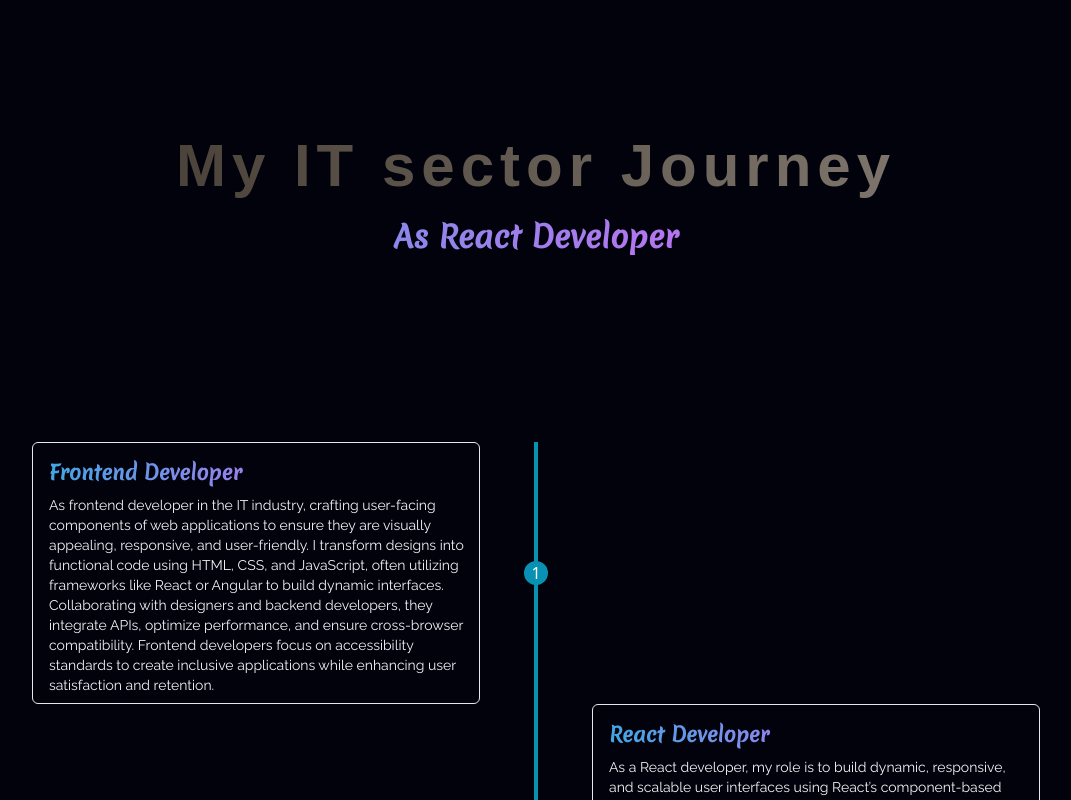
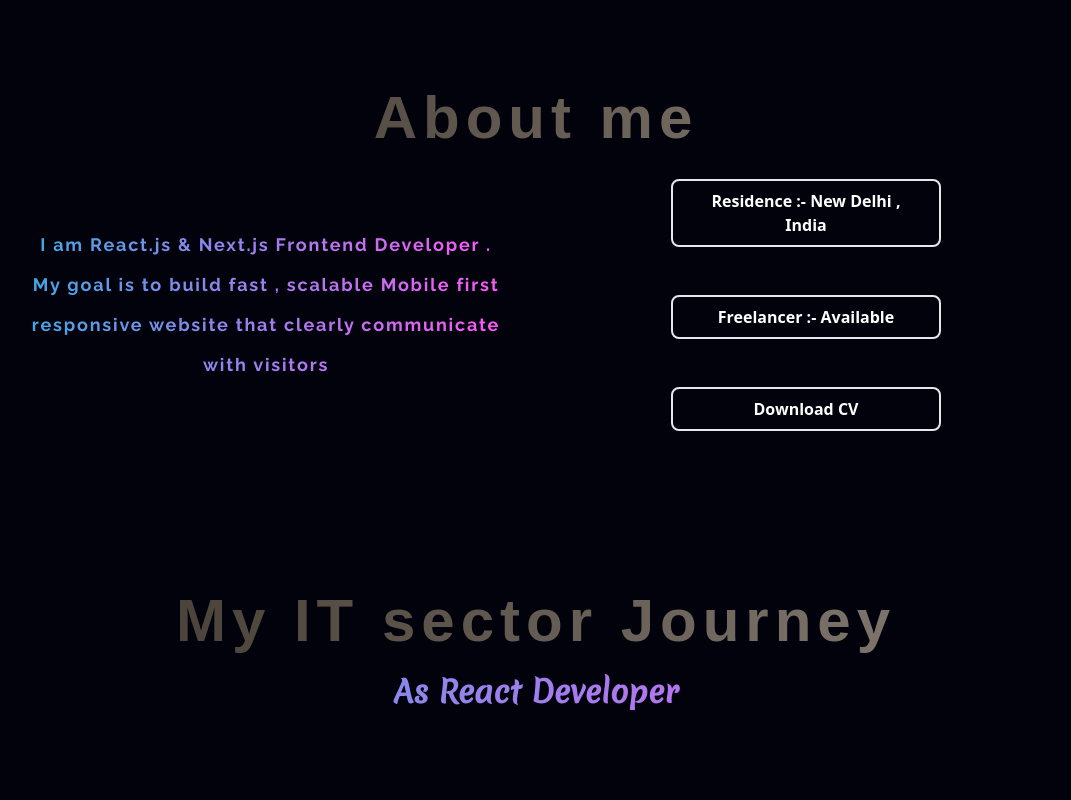
Before and after one commit to erDeep64930/resume2025, a Next.js app: page /templates/AboutPage in a window 1280 px wide. Shown: the top 800 px of the page, without its empty margins (104-1175 px from the left). Built offline with nearby package versions, Linux system fonts and the light colour scheme; a web font is replaced by a local one.

Commit message:
service page has been updated with icon and removed images

```diff
--- a/app/constant/serviceMenu.jsx
+++ b/app/constant/serviceMenu.jsx
@@ -1,46 +1,52 @@
 import { IconBase } from "react-icons";
+import { FaHome } from "react-icons/fa";
 
 export const servicesMenu = [
   {
     id: 1,
     name: "UI & UX DESIGNING",
     description: "I design beautiful web iterfaces with Figma and Adove XD",
-    image: "../src/assets/icons/ruler-pen.png",
-    IconB:""
+
+    Icon:<FaHome />,
   },
   {
     id: 2,
     name: "WEB DEVELOPMENT",
     description:
       "I create beautiful iterfaces with simple HTML, CSS, & JavaScript and also frameworks like Angular and ReactJS",
-    image: "../src/assets/icons/code.png"
+
+    Icon:<FaHome />,
   },
   {
     id: 3,
     name: "MOBILE DEVELOPMENT",
     description:
       "I am an expert mobile developer. I have experience using Flutter and React Native.",
-    image: "../src/assets/icons/android.png"
+
+    Icon:<FaHome />,
   },
   {
     id: 4,
     name: "VERSION CONTROL",
     description:
       "I can use version control systems well, and Git & Mecurial are my go-to tool.",
-    image: "../src/assets/icons/git-repo.png"
+
+    Icon:<FaHome />,
   },
   {
     id: 5,
     name: "NPM AND NODEJS",
     description:
       "I have core understanding of NPM. I can also develop general purpose applications with NodeJS",
-    image: "../src/assets/icons/javascript.png"
+
+    Icon:<FaHome />,
   },
   {
     id: 6,
     name: "WEB SCRAPING",
     description:
       "I can collect content and data from the internet then manipulate and analyze as needed.",
-    image: "../src/assets/icons/web-scraping.png"
+
+    Icon:<FaHome />,
   }
 ];
--- /dev/null
+++ b/app/templates/AboutPage/IntroMe/IntroMe.jsx
@@ -0,0 +1,43 @@
+import Heading from "@/app/components/Heading";
+import Wrapper from "@/app/shared/Wrapper";
+import React from "react";
+
+const IntroMe = () => {
+  return (
+    <Wrapper>
+      <Heading heading="About me" />
+      <div className="md:grid grid-cols-2 mx-auto items-center">
+        {/* this is about section */}
+        <div className=" p-8 space-y-4  ">
+          <p className="text-lg font-rale tracking-widest text-center leading-10 text-gradient ">
+            I am React.js & Next.js Frontend Developer . My goal is to build
+            fast , scalable Mobile first responsive website that clearly
+            communicate with visitors
+          </p>
+        </div>
+        {/* this is residence section  */}
+        <div className=" flex flex-col items-center">
+          <div className="w-1/2 relative m-6 text-center top-[20%] ">
+            <h5 className="animated-btn font-alkatra  ">
+              Residence :- New Delhi , India
+            </h5>
+          </div>
+          <div className="w-1/2 relative m-6 text-center top-[20%] ">
+            <h5 className="animated-btn font-alkatra  ">
+              Freelancer :- Available
+            </h5>
+          </div>
+          <div className="w-1/2 relative m-6 text-center top-[20%] ">
+            <h5 className="animated-btn font-alkatra  ">
+              <a href="/cv.pdf" target="_blank">
+                Download CV
+              </a>
+            </h5>
+          </div>
+        </div>
+      </div>
+    </Wrapper>
+  );
+};
+
+export default IntroMe;
--- a/app/templates/AboutPage/page.jsx
+++ b/app/templates/AboutPage/page.jsx
@@ -1,4 +1,5 @@
 import AboutTimeline from "./aboutTime/AboutTimeline";
+import IntroMe from "./IntroMe/IntroMe";
 import Testimonial from "./testimonial/Testimonial";
 
 
@@ -6,6 +7,7 @@ import Testimonial from "./testimonial/Testimonial";
 const AboutPage = () => {
   return (
     <div>
+      <IntroMe />
       <AboutTimeline />
       <Testimonial />
     </div>
--- a/app/templates/HomePage/contactMe/ContactMe.jsx
+++ b/app/templates/HomePage/contactMe/ContactMe.jsx
@@ -1,7 +1,7 @@
 
 import Heading from "@/app/components/Heading";
 import Title from "@/app/components/Title";
-import { FcAdvance } from "react-icons/fc";
+
 
 const ContactMe = () => {
   return (
@@ -83,9 +83,7 @@ const ContactMe = () => {
                       ></textarea>
                     </div>
                     <div>
-                      {/* <button className="py-2 px-3 border border-gray-600 rounded-md shadow bg-transparent text-pri hover:bg-white-500  hover:text-sec hover:shadow-xl  mr-1 flex items-center hover:scale-95 transition-all duration-300">
-                        Get In Touch <FcAdvance className="ml-2" />
-                      </button> */}
+
                       <button className="animated-btn">Get in Touch</button>
                     </div>
                   </form>
--- a/app/templates/ServicePage/ServiceOffer/ServiceOffer.jsx
+++ b/app/templates/ServicePage/ServiceOffer/ServiceOffer.jsx
@@ -10,7 +10,7 @@ const ServiceOffer = () => {
         <div className='grid md:grid-cols-3 my-8 gap-5'>
     {
       servicesMenu.map(service => <div key={service.id} className='service-card flex flex-col justify-center items-center p-6 text-center text-gray-500 hover:text-white transition-all duration-300'>
-          <img src={service.image} alt="" className='mb-3' />
+          <div className="text-3xl text-pri m-4">{service.Icon}</div>
           <h6 className='text-2xl mb-4 font-rye'>{service.name}</h6>
           <p className='text-base font-meri text-gradient'>{service.description}</p>
       </div>)
```
